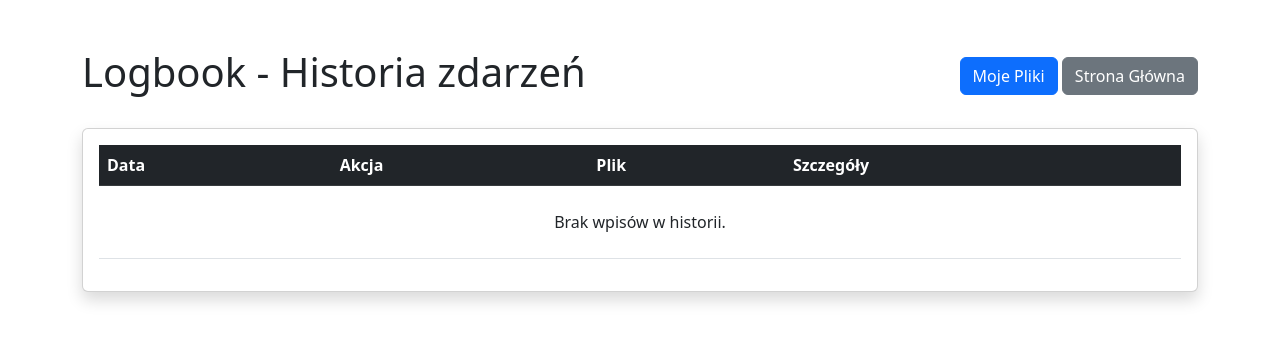
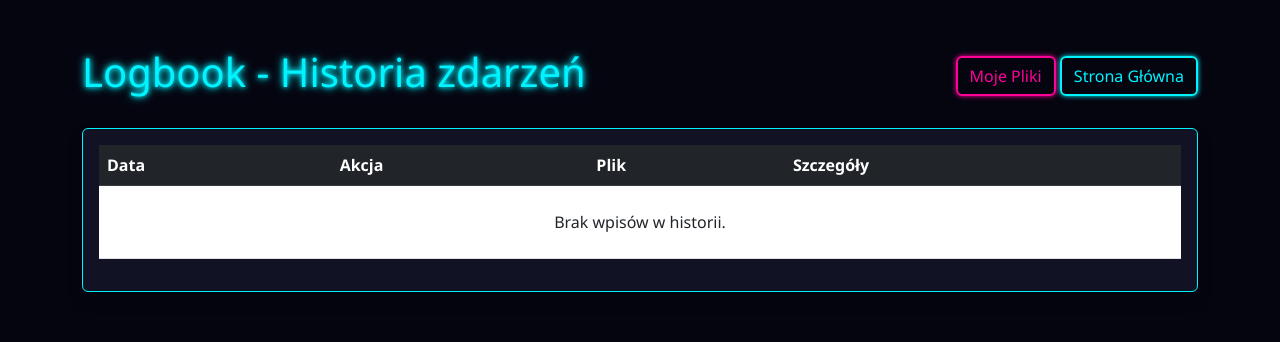
Before and after one commit to zasilacz-szklanki/GutenHieben, a Flask app: page /logbook in a window 1280 px wide. Shown: the top 342 px of the page. Run offline with Flask 3, Linux system fonts and the light colour scheme; the visitor is signed in with stand-in values (Sample User, id 1).

Commit message:
New design

```diff
--- /dev/null
+++ b/static/css/theme.css
@@ -0,0 +1,165 @@
+/* Neon Theme Variables */
+:root {
+    --neon-bg: #050510;
+    --neon-card-bg: #121225;
+    --neon-pink: #ff0099;
+    --neon-cyan: #00f3ff;
+    --neon-text: #e0e0eff;
+    --neon-border: rgba(255, 0, 153, 0.3);
+}
+
+body {
+    background-color: var(--neon-bg);
+    color: var(--neon-text);
+    font-family: 'Segoe UI', Tahoma, Geneva, Verdana, sans-serif;
+}
+
+h1,
+h2,
+h3,
+h4,
+h5,
+h6 {
+    color: var(--neon-cyan);
+    text-shadow: 0 0 5px var(--neon-cyan), 0 0 10px var(--neon-cyan);
+}
+
+a {
+    color: var(--neon-pink);
+    text-decoration: none;
+    transition: all 0.3s ease;
+}
+
+a:hover {
+    color: var(--neon-cyan);
+    text-shadow: 0 0 8px var(--neon-cyan);
+}
+
+/* Buttons */
+.btn-primary {
+    background-color: transparent;
+    border: 2px solid var(--neon-pink);
+    color: var(--neon-pink);
+    box-shadow: 0 0 5px var(--neon-pink);
+    transition: all 0.3s ease;
+}
+
+.btn-primary:hover,
+.btn-primary:focus,
+.btn-primary:active {
+    background-color: var(--neon-pink) !important;
+    color: #fff !important;
+    border-color: var(--neon-pink) !important;
+    box-shadow: 0 0 20px var(--neon-pink);
+}
+
+.btn-secondary,
+.btn-info,
+.btn-success,
+.btn-danger,
+.btn-warning {
+    background-color: transparent;
+    border: 2px solid var(--neon-cyan);
+    color: var(--neon-cyan);
+    box-shadow: 0 0 5px var(--neon-cyan);
+    transition: all 0.3s ease;
+}
+
+.btn-secondary:hover,
+.btn-info:hover,
+.btn-success:hover,
+.btn-danger:hover,
+.btn-warning:hover {
+    background-color: var(--neon-cyan) !important;
+    color: #000 !important;
+    /* Black text on cyan for contrast */
+    border-color: var(--neon-cyan) !important;
+    box-shadow: 0 0 20px var(--neon-cyan);
+}
+
+/* Specific overrides for button types to have some variety if needed, but keeping it simple neon blue/pink for now based on request */
+.btn-danger {
+    border-color: #ff3333;
+    color: #ff3333;
+    box-shadow: 0 0 5px #ff3333;
+}
+
+.btn-danger:hover {
+    background-color: #ff3333 !important;
+    border-color: #ff3333 !important;
+    box-shadow: 0 0 20px #ff3333;
+}
+
+
+/* Forms */
+.form-control,
+.form-select {
+    background-color: var(--neon-card-bg);
+    border: 1px solid var(--neon-cyan);
+    color: var(--neon-text);
+}
+
+.form-control:focus,
+.form-select:focus {
+    background-color: var(--neon-card-bg);
+    border-color: var(--neon-pink);
+    color: var(--neon-text);
+    box-shadow: 0 0 10px var(--neon-pink);
+}
+
+.form-floating label {
+    color: rgba(255, 255, 255, 0.7);
+}
+
+/* Cards & Containers */
+.card,
+.modal-content {
+    background-color: var(--neon-card-bg);
+    border: 1px solid var(--neon-cyan);
+    box-shadow: 0 0 10px rgba(0, 243, 255, 0.1);
+}
+
+.modal-header,
+.modal-footer {
+    border-color: var(--neon-cyan);
+}
+
+.alert-success {
+    background-color: rgba(0, 243, 255, 0.1);
+    border-color: var(--neon-cyan);
+    color: var(--neon-cyan);
+}
+
+.alert-danger {
+    background-color: rgba(255, 51, 51, 0.1);
+    border-color: #ff3333;
+    color: #ff3333;
+}
+
+/* Tables */
+.table {
+    color: var(--neon-text);
+}
+
+.table-dark {
+    background-color: #000;
+    color: var(--neon-cyan);
+}
+
+.table-striped>tbody>tr:nth-of-type(odd)>* {
+    color: var(--neon-text);
+    box-shadow: inset 0 0 0 9999px rgba(0, 243, 255, 0.05);
+}
+
+.table-bordered {
+    border-color: var(--neon-cyan);
+}
+
+/* Misc */
+.text-muted {
+    color: #aaa !important;
+}
+
+main {
+    padding-top: 2rem;
+}
--- a/templates/files.html
+++ b/templates/files.html
@@ -4,6 +4,7 @@
 <head>
     <title>Pliki</title>
     <link rel="stylesheet" href="{{ url_for('static', filename='bootstrap/css/bootstrap.min.css') }}">
+    <link rel="stylesheet" href="{{ url_for('static', filename='css/theme.css') }}">
 </head>
 
 <body>
--- a/templates/index.html
+++ b/templates/index.html
@@ -3,6 +3,7 @@
 <head>
   <title>GutCloud</title>
   <link rel="stylesheet" href="{{ url_for('static', filename='bootstrap/css/bootstrap.min.css') }}">
+  <link rel="stylesheet" href="{{ url_for('static', filename='css/neon-theme.css') }}">
   <link rel="shortcut icon" href="{{ url_for('static', filename='favicon.ico') }}">
 </head>
 <html>
@@ -12,6 +13,7 @@
     <div class="px-4 py-3 my-2 text-center">
       <img class="d-block mx-auto mb-4" src="{{ url_for('static', filename='images/black_cloud_logo.svg') }}" alt="Logo"
         width="192" height="192" />
+      <h1 class="display-6 fw-bold">GutCloud</h1>
       {% if current_user.is_authenticated %}
       <h1 class="display-6 fw-bold">Cześć, {{name}}</h1>
       <p class="fs-5">
--- a/templates/logbook.html
+++ b/templates/logbook.html
@@ -1,11 +1,14 @@
 <!doctype html>
 <html lang="pl">
+
 <head>
     <meta charset="utf-8">
     <meta name="viewport" content="width=device-width, initial-scale=1">
     <title>Historia Operacji</title>
     <link href="https://cdn.jsdelivr.net/npm/bootstrap@5.3.0/dist/css/bootstrap.min.css" rel="stylesheet">
+    <link rel="stylesheet" href="{{ url_for('static', filename='css/theme.css') }}">
 </head>
+
 <body>
     <div class="container mt-5">
         <div class="d-flex justify-content-between align-items-center mb-4">
@@ -34,15 +37,15 @@
                                 <td class="text-nowrap">{{ entry.timestamp }}</td>
                                 <td>
                                     {% if entry.action == 'Upload' %}
-                                        <span class="badge bg-success">Wgranie</span>
+                                    <span class="badge bg-success">Wgranie</span>
                                     {% elif entry.action == 'Wersjonowanie' %}
-                                        <span class="badge bg-warning text-dark">Nowa Wersja</span>
+                                    <span class="badge bg-warning text-dark">Nowa Wersja</span>
                                     {% elif entry.action == 'Usunięcie' %}
-                                        <span class="badge bg-danger">Usunięcie</span>
+                                    <span class="badge bg-danger">Usunięcie</span>
                                     {% elif 'AI' in entry.action %}
-                                        <span class="badge bg-info text-dark">AI</span>
+                                    <span class="badge bg-info text-dark">AI</span>
                                     {% else %}
-                                        <span class="badge bg-secondary">{{ entry.action }}</span>
+                                    <span class="badge bg-secondary">{{ entry.action }}</span>
                                     {% endif %}
                                 </td>
                                 <td class="fw-bold">{{ entry.filename }}</td>
@@ -61,4 +64,5 @@
     </div>
     <script src="https://cdn.jsdelivr.net/npm/bootstrap@5.3.0/dist/js/bootstrap.bundle.min.js"></script>
 </body>
+
 </html>
--- a/templates/register.html
+++ b/templates/register.html
@@ -3,6 +3,7 @@
 <head>
     <title>Rejestracja - GutCloud</title>
     <link rel="stylesheet" href="{{ url_for('static', filename='bootstrap/css/bootstrap.min.css') }}">
+    <link rel="stylesheet" href="{{ url_for('static', filename='css/theme.css') }}">
     <link rel="shortcut icon" href="{{ url_for('static', filename='favicon.ico') }}">
 </head>
 <html>
```
Also changed, not shown: templates/login.html (+10 -3 lines).
